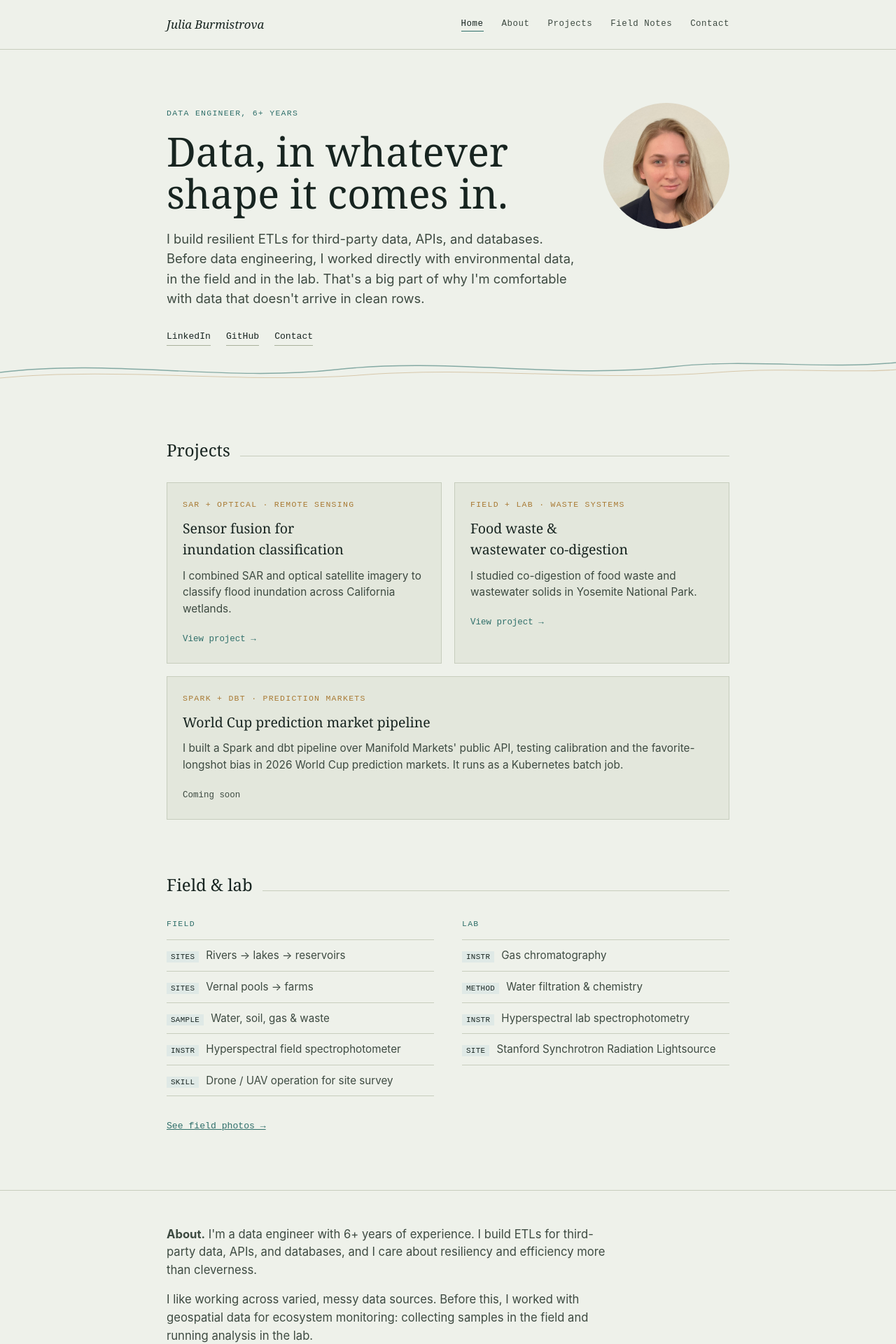
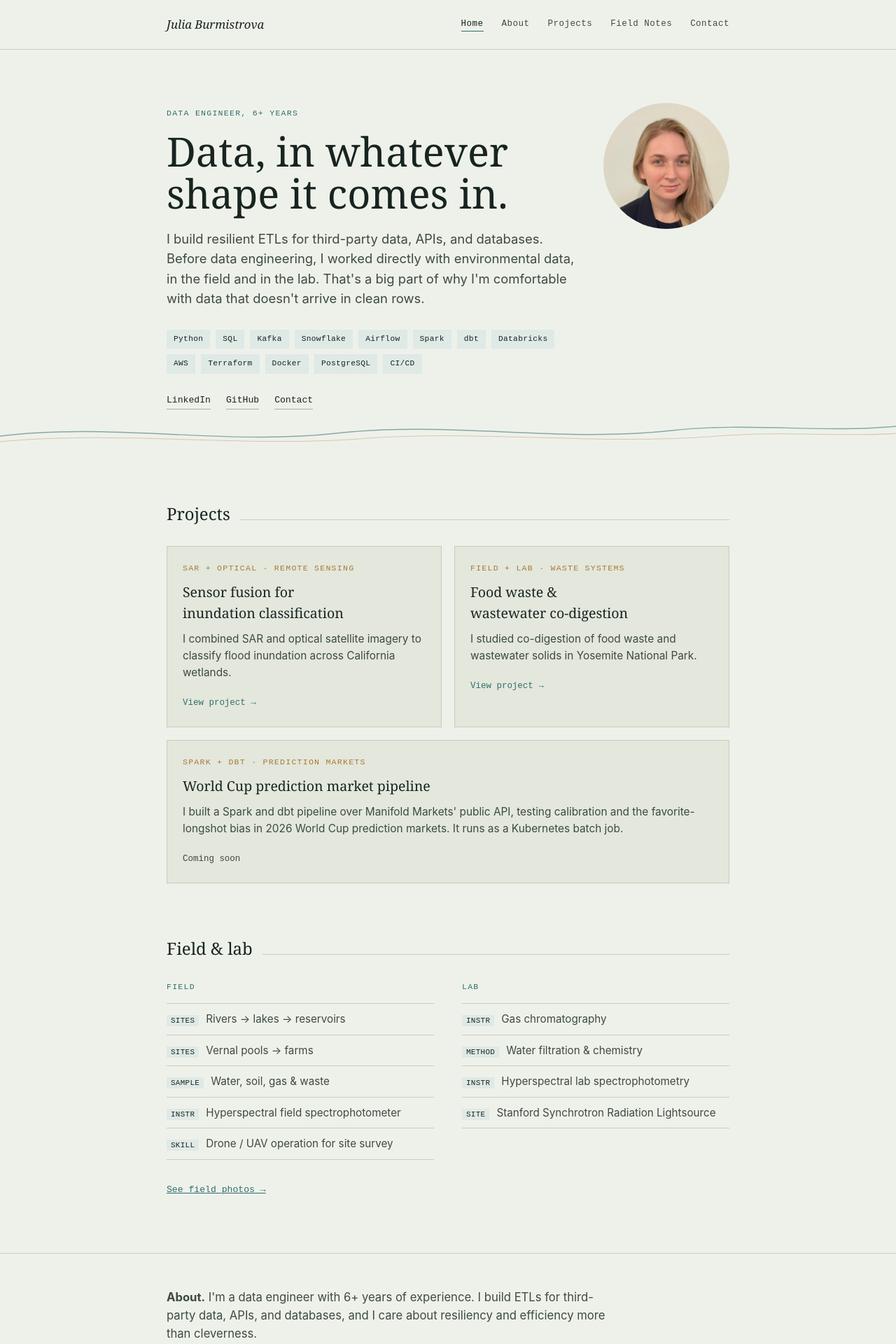
Before and after one commit to jburmistrova/jburmistrova.github.io, a Jekyll site: the page built from index.html, in a window 1280 px wide. Shown: the top 1920 px of the page at 70% size. Built offline with Jekyll 4.4.1, drawn with Linux system fonts in a browser that asks for light colours.

Commit message:
Add hero skills tags, shrink project images

```diff
--- a/css/main.css
+++ b/css/main.css
@@ -332,6 +332,7 @@ section.project-detail { padding: 34px 0 90px; }
 section.project-detail figure { margin: 0 0 40px; }
 section.project-detail figure img {
 	width: 100%;
+	max-width: 560px;
 	height: auto;
 	display: block;
 	border: 1px solid var(--line);
--- a/index.html
+++ b/index.html
@@ -9,6 +9,21 @@ nav: home
 			<span class="label" id="years-badge">Data Engineer, 6+ Years</span>
 			<h1>Data, in whatever shape it comes in.</h1>
 			<p class="intro">I build resilient ETLs for third-party data, APIs, and databases. Before data engineering, I worked directly with environmental data, in the field and in the lab. That's a big part of why I'm comfortable with data that doesn't arrive in clean rows.</p>
+			<div class="expertise-tags">
+				<span>Python</span>
+				<span>SQL</span>
+				<span>Kafka</span>
+				<span>Snowflake</span>
+				<span>Airflow</span>
+				<span>Spark</span>
+				<span>dbt</span>
+				<span>Databricks</span>
+				<span>AWS</span>
+				<span>Terraform</span>
+				<span>Docker</span>
+				<span>PostgreSQL</span>
+				<span>CI/CD</span>
+			</div>
 			<div class="links-row">
 				<a href="https://www.linkedin.com/in/juliaburmistrova/" data-goatcounter-click="linkedin-hero">LinkedIn</a>
 				<a href="https://github.com/jburmistrova" data-goatcounter-click="github-hero">GitHub</a>
```
